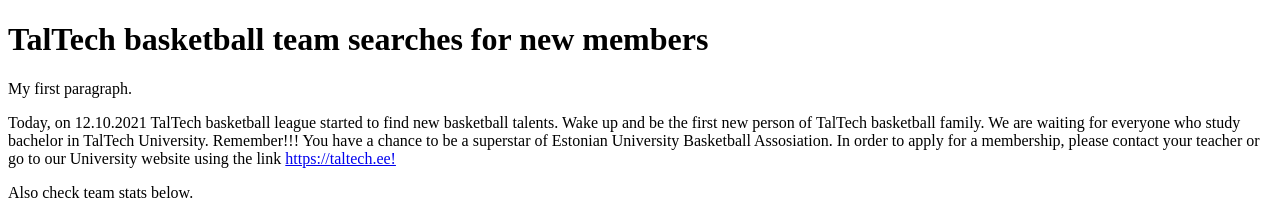
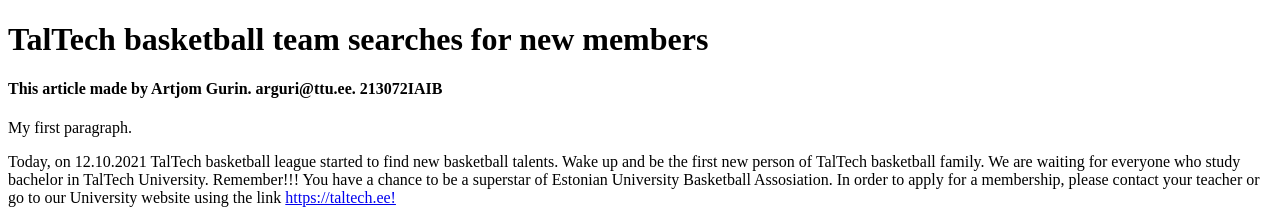
Before and after one commit to artgur1/artgur1.github.io, a plain HTML site: page index.html in a window 1280 px wide. Shown: the top 209 px of the page. Drawn offline with Linux system fonts and the light colour scheme.

Commit message:
Update index.html

```diff
--- a/index.html
+++ b/index.html
@@ -6,6 +6,7 @@
 <body>
 
 <h1>TalTech basketball team searches for new members</h1>
+<h4>This article made by Artjom Gurin.  arguri@ttu.ee.  213072IAIB</h4>
 <p>My first paragraph.</p>
 <p>Today, on 12.10.2021 TalTech basketball league started to find new basketball talents. Wake up and be the first new person of TalTech basketball family. We are waiting for everyone who study bachelor in TalTech University. Remember!!! You have a chance to be a superstar of Estonian University Basketball Assosiation. In order to apply for a membership, please contact your teacher or go to our University website using the link
 <a href="https://taltech.ee">https://taltech.ee!</a></body><p>Also check team stats below.</p>
```
